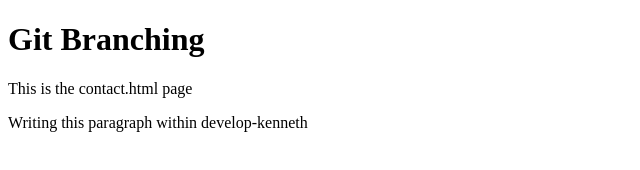
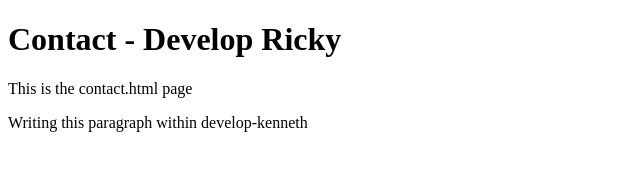
Before and after one commit to gitkencay/branching, a plain HTML site: page contact.html in a window 1280 px wide. Shown: the whole page, without its empty margins (0-640 px from the left). Drawn offline with Linux system fonts and the light colour scheme.

Commit message:
modified develop index, commit & about file

```diff
--- a/contact.html
+++ b/contact.html
@@ -2,7 +2,7 @@
 <html>
 <body>
 
-<h1> Git Branching </h1>
+<h1> Contact - Develop Ricky </h1>
 <p>	 This is the contact.html page </p>
 <p>	 Writing this paragraph within develop-kenneth </p>
 
```
Also changed, not shown: about.html (+1 -1 lines), index.html (+1 -1 lines).
